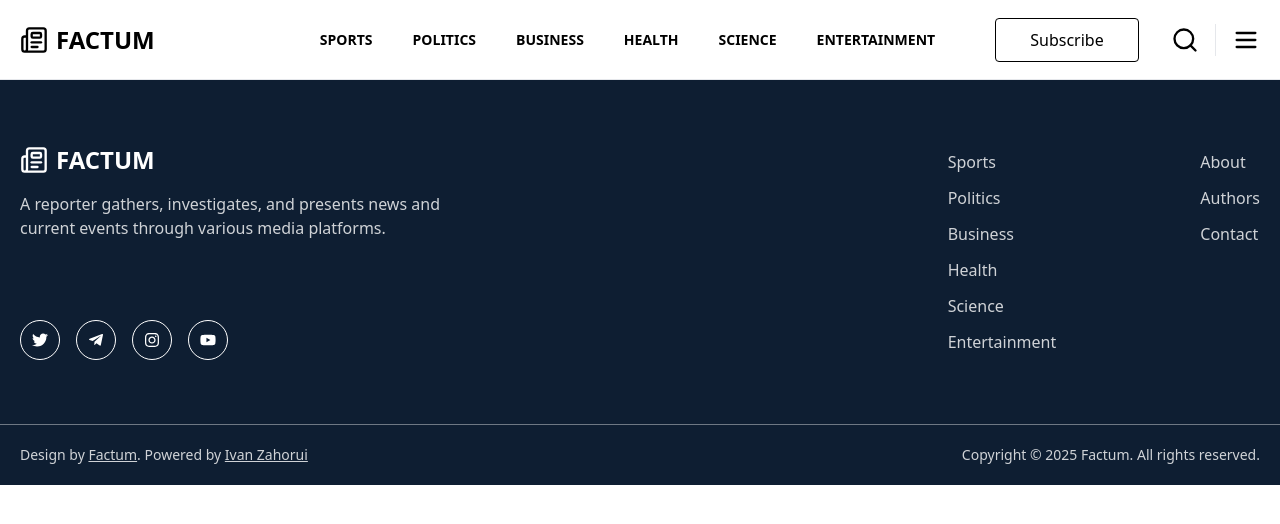
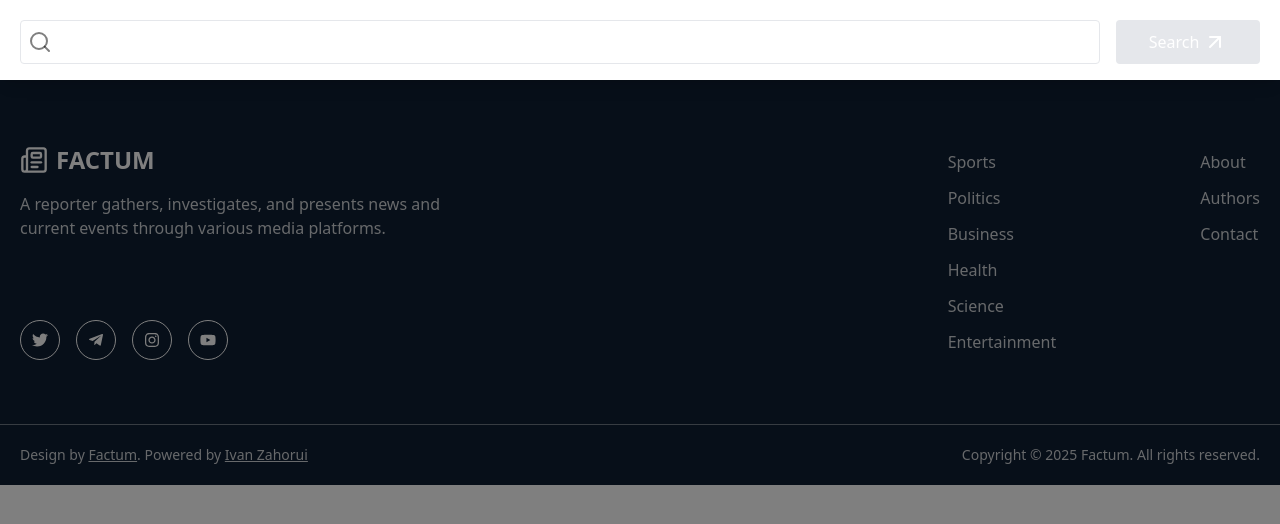
Before and after one commit to r1nozaki/Factum, a React (Vite) app: page /sports in a window 1280 px wide. Both pictures are taken after a click on the button 1184 px from the left and 39 px from the top of the page. Shown: the top 524 px of the page. Built offline with nearby package versions, Linux system fonts and the light colour scheme.

Commit message:
Update menu and search

```diff
--- a/package.json
+++ b/package.json
@@ -13,6 +13,7 @@
     "@tailwindcss/vite": "^4.1.12",
     "axios": "^1.11.0",
     "lucide-react": "^0.542.0",
+    "motion": "^12.23.12",
     "react": "^19.1.1",
     "react-dom": "^19.1.1",
     "react-icons": "^5.5.0",
--- a/src/components/Footer/FooterTop.jsx
+++ b/src/components/Footer/FooterTop.jsx
@@ -46,7 +46,7 @@ const FooterTop = () => {
           </ul>
           <ul className='flex flex-col gap-3'>
             {navLink.map(link => (
-              <li>
+              <li key={link.label}>
                 <Link to={link.path} className='text-base hover:underline'>
                   {link.label}
                 </Link>
--- a/src/components/Header/Header.jsx
+++ b/src/components/Header/Header.jsx
@@ -1,19 +1,38 @@
+import { useState } from 'react';
 import HeaderNavigation from './HeaderNavigation';
 import HeaderMenu from './HeaderMenu';
 import HeaderSearch from './HeaderSearch';
 import HeaderSubscribe from './HeaderSubscribe';
 import Logo from '../Logo';
+
 const Header = () => {
+  const [menu, setOpenMenu] = useState(false);
+  const [search, setOpenSearch] = useState(false);
+  const [subscribe, setOpenSubscribe] = useState(false);
+  const [query, setQuery] = useState('');
+
   return (
     <header className='fixed top-0 left-0 z-50 flex justify-between w-full bg-white h-20 px-4 sm:px-5 border-b border-b-gray-200'>
       <Logo />
-      <HeaderNavigation />
+      <nav className=' hidden lg:flex items-center'>
+        <ul className='lg:flex flex-col lg:flex-row gap-6 xl:gap-10 items-center justify-center'>
+          <HeaderNavigation />
+        </ul>
+      </nav>
       <div className='flex items-center justify-end gap-6 lg:gap-4 xl:gap-8 lg:min-w-52 xl:min-w-60'>
-        <HeaderSubscribe />
+        <HeaderSubscribe
+          subscribe={subscribe}
+          setOpenSubscribe={setOpenSubscribe}
+        />
         <div className='flex items-center gap-3 lg:gap-4'>
-          <HeaderSearch />
+          <HeaderSearch
+            search={search}
+            setOpenSearch={setOpenSearch}
+            query={query}
+            setQuery={setQuery}
+          />
           <span className='w-[1px] h-8 bg-gray-200'></span>
-          <HeaderMenu />
+          <HeaderMenu menu={menu} setOpenMenu={setOpenMenu} />
         </div>
       </div>
     </header>
--- a/src/components/Header/HeaderMenu.jsx
+++ b/src/components/Header/HeaderMenu.jsx
@@ -1,10 +1,88 @@
-import { Menu } from 'lucide-react';
+import { Menu, X } from 'lucide-react';
+import { AnimatePresence, motion } from 'motion/react';
+import Logo from '../Logo';
+import { Link } from 'react-router';
+import Socials from '../Socials';
+import HeaderNavigation from './HeaderNavigation';
+import useIsDesktop from '../../hooks/useIsDesktop';
 
-const HeaderMenu = () => {
+const menuLink = [
+  { path: '/about', label: 'About' },
+  { path: '/authors', label: 'Authors' },
+  { path: '/contact', label: 'Contact' },
+];
+
+const HeaderMenu = ({ menu, setOpenMenu }) => {
+  const desktop = useIsDesktop();
+
+  const handleMenu = () => setOpenMenu(!menu);
+
   return (
-    <button className='hover:text-red-500 transition-colors duration-300 hover:cursor-pointer'>
-      <Menu size={28} />
-    </button>
+    <>
+      {!menu && (
+        <button
+          onClick={handleMenu}
+          className='hover:text-red-500 transition-colors duration-300 hover:cursor-pointer'
+        >
+          <Menu size={28} />
+        </button>
+      )}
+
+      <AnimatePresence>
+        {menu && (
+          <>
+            <motion.div
+              initial={{ opacity: 0 }}
+              animate={{ opacity: 0.5 }}
+              exit={{ opacity: 0 }}
+              transition={{ duration: 0.3 }}
+              className='fixed inset-0 bg-black'
+              onClick={handleMenu}
+            />
+
+            <motion.div
+              initial={{ x: '100%' }}
+              animate={{ x: 0 }}
+              exit={{ x: '100%' }}
+              transition={{ duration: 0.3 }}
+              className='fixed z-10 top-0 right-0 w-full h-full sm:w-[450px] overflow-auto bg-white shadow-lg'
+            >
+              <div className='relative w-full p-6 lg:p-10 border-b border-gray-200'>
+                <button
+                  onClick={handleMenu}
+                  className='absolute top-2 sm:top-4 right-2 sm:right-4 outline-0 text-black transition-colors duration-300 hover:text-red-500 hover:cursor-pointer'
+                >
+                  <X size={28} />
+                </button>
+                <Logo />
+                <p className='text-base mt-3 lg:mt-4 mb-3 sm:mb-0'>
+                  A reporter gathers, investigates, and presents news and
+                  current events through various media platforms.
+                </p>
+              </div>
+
+              <ul className='flex sm:block flex-col flex-grow items-center justify-center w-full p-6 lg:p-10'>
+                {desktop ? null : <HeaderNavigation />}
+                {menuLink.map(({ path, label }) => (
+                  <li key={label} className='sm:w-full mb-6 lg:mb-8 last:mb-0'>
+                    <Link
+                      to={path}
+                      onClick={handleMenu}
+                      className='font-semibold text-sm lg:text-base uppercase transition-colors duration-300 hover:text-red-500'
+                    >
+                      {label}
+                    </Link>
+                  </li>
+                ))}
+              </ul>
+              <div className='border-t border-gray-200 p-6 lg:p-10'>
+                <Socials dark={true} />
+              </div>
+            </motion.div>
+          </>
+        )}
+      </AnimatePresence>
+    </>
   );
 };
 
--- a/src/components/Header/HeaderNavigation.jsx
+++ b/src/components/Header/HeaderNavigation.jsx
@@ -10,17 +10,18 @@ const HeaderNavigation = () => {
     { path: '/entertainment', label: 'entertainment' },
   ];
   return (
-    <nav className='flex items-center'>
-      <ul className='hidden lg:flex gap-6 xl:gap-10'>
-        {navItems.map(link => (
-          <Link key={link.label} to={link.path}>
-            <li className='font-semibold uppercase text-sm text-black transition-colors duration-300 hover:text-red-500'>
-              {link.label}
-            </li>
+    <>
+      {navItems.map(({ path, label }) => (
+        <li key={label} className='sm:w-full mb-6 lg:mb-0'>
+          <Link
+            to={path}
+            className='font-semibold text-sm lg:text-base uppercase transition-colors duration-300 hover:text-red-500'
+          >
+            {label}
           </Link>
-        ))}
-      </ul>
-    </nav>
+        </li>
+      ))}
+    </>
   );
 };
 
--- a/src/components/Header/HeaderSearch.jsx
+++ b/src/components/Header/HeaderSearch.jsx
@@ -1,10 +1,67 @@
+import { AnimatePresence, motion } from 'motion/react';
 import { Search } from 'lucide-react';
+import Label from '../UI/Label';
+import BtnLink from '../UI/BtnLink';
 
-const HeaderSearch = () => {
+const HeaderSearch = ({ search, setOpenSearch, query, setQuery }) => {
+  const handleSearch = () => {
+    setOpenSearch(!search);
+  };
+
   return (
-    <button className='hover:text-red-500 transition-colors duration-300 hover:cursor-pointer'>
-      <Search size={28} />
-    </button>
+    <>
+      {!search && (
+        <button
+          onClick={handleSearch}
+          className='hover:text-red-500 transition-colors duration-300 hover:cursor-pointer'
+        >
+          <Search size={28} />
+        </button>
+      )}
+      <AnimatePresence>
+        {search && (
+          <>
+            <motion.div
+              initial={{ opacity: 0 }}
+              animate={{ opacity: 0.5 }}
+              exit={{ opacity: 0 }}
+              transition={{ duration: 0.3 }}
+              className='fixed inset-0 bg-black'
+              onClick={handleSearch}
+            />
+            <motion.div
+              initial={{ y: '-100%' }}
+              animate={{ y: 0 }}
+              exit={{ y: '-100%' }}
+              transition={{ duration: 0.3, ease: 'easeInOut' }}
+              className='fixed z-10 top-0 right-0 w-full h-32 sm:h-16 lg:h-20 bg-white shadow-lg'
+            >
+              <div className='flex items-center justify-between w-full max-w-screen-2xl p-4 sm:p-5'>
+                <form className='flex gap-3 flex-wrap sm:flex-nowrap sm:gap-4 w-full'>
+                  <Label className='flex items-center'>
+                    <Search className='absolute z-10 left-2 w-5 lg:w-6 h-5 lg:h-6 text-black/50' />
+                    <input
+                      type='text'
+                      onChange={e => setQuery(e.target.value)}
+                      value={query}
+                      className='border border-gray-200 px-5 w-full h-10 lg:h-11 rounded outline-none focus:border-black transition-all duration-300 pl-9 lg:pl-10'
+                    />
+                  </Label>
+                  <BtnLink
+                    className={` text-white ${
+                      query === '' ? 'bg-gray-200' : 'bg-red-500 '
+                    }`}
+                    disabled={query === ''}
+                  >
+                    Search
+                  </BtnLink>
+                </form>
+              </div>
+            </motion.div>
+          </>
+        )}
+      </AnimatePresence>
+    </>
   );
 };
 
--- a/src/components/Header/HeaderSubscribe.jsx
+++ b/src/components/Header/HeaderSubscribe.jsx
@@ -1,8 +1,10 @@
 import Btn from '../UI/Btn';
 
-const HeaderSubscribe = () => {
+const HeaderSubscribe = ({ subscribe, setOpenSubscribe }) => {
   return (
-    <Btn className='text-black border hover:bg-black hover:text-white '>Subscribe</Btn>
+    <Btn className='hidden lg:block text-black border hover:bg-black hover:text-white '>
+      Subscribe
+    </Btn>
   );
 };
 
--- a/src/components/Socials.jsx
+++ b/src/components/Socials.jsx
@@ -5,7 +5,7 @@ import {
   FaYoutube,
 } from 'react-icons/fa';
 
-const Socials = () => {
+const Socials = ({ dark }) => {
   const SocialsIcon = [
     {
       icon: <FaTwitter />,
@@ -29,13 +29,18 @@ const Socials = () => {
     },
   ];
   return (
-    <div className='flex items-center gap-4 w-full'>
+    <div className='flex items-center justify-center lg:justify-start gap-4 w-full'>
       {SocialsIcon.map(social => (
         <a
           key={social.alt}
           href={social.link}
           alt={social.alt}
-          className='flex items-center justify-center rounded-full border-1 border-white w-10 h-10 transition-colors duration-300 hover:bg-white text-white hover:text-black'
+          target='_blank'
+          className={`flex items-center justify-center rounded-full border-1 ${
+            dark
+              ? 'border-black hover:bg-black text-black hover:text-white'
+              : 'border-white hover:bg-white text-white hover:text-black'
+          } w-10 h-10 transition-colors duration-300 `}
         >
           {social.icon}
         </a>
--- /dev/null
+++ b/src/components/UI/BtnLink.jsx
@@ -0,0 +1,15 @@
+import { ArrowUpRight } from 'lucide-react';
+
+const BtnLink = ({ children, className = '', ...props }) => {
+  return (
+    <button
+      {...props}
+      className={`relative flex justify-center items-center gap-1 w-full sm:w-fit sm:min-w-32 lg:min-w-36 h-10 lg:h-11 px-4 rounded  transition-opacity duration-300 hover:opacity-80 hover:cursor-pointer ${className}`}
+    >
+      {children}
+      <ArrowUpRight />
+    </button>
+  );
+};
+
+export default BtnLink;
--- /dev/null
+++ b/src/components/UI/Label.jsx
@@ -0,0 +1,9 @@
+const Label = ({ children, className = '', ...props }) => {
+  return (
+    <label className={`relative w-full block ${className}`} {...props}>
+      {children}
+    </label>
+  );
+};
+
+export default Label;
--- /dev/null
+++ b/src/hooks/useIsDesktop.js
@@ -0,0 +1,18 @@
+import { useState, useEffect } from 'react';
+
+const useIsDesktop = () => {
+  const [isDesktop, setIsDesktop] = useState(false);
+
+  useEffect(() => {
+    const update = () => setIsDesktop(window.innerWidth >= 768);
+
+    update();
+    window.addEventListener('resize', update);
+
+    return () => window.removeEventListener('resize', update);
+  }, []);
+
+  return isDesktop;
+};
+
+export default useIsDesktop;
```
Also changed, not shown: 1 other file (tests, documents, lock files or other folders).
